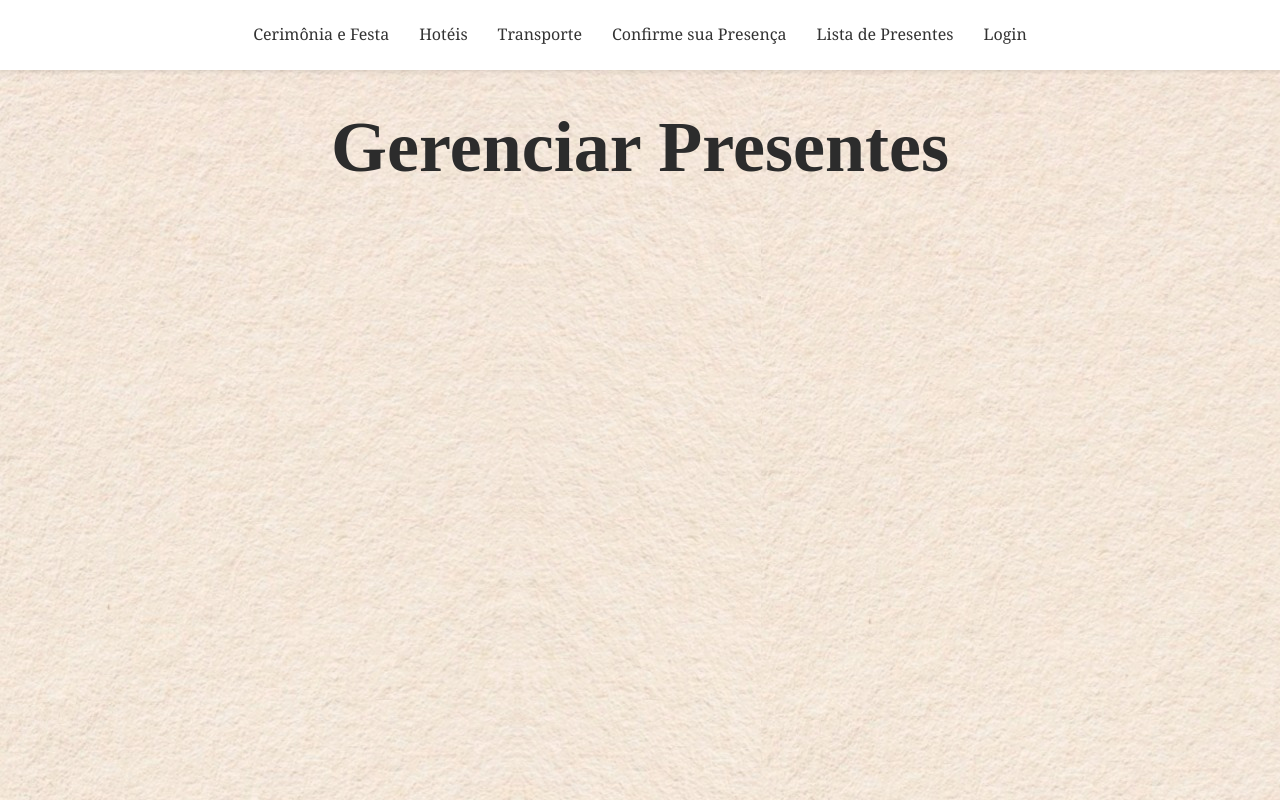
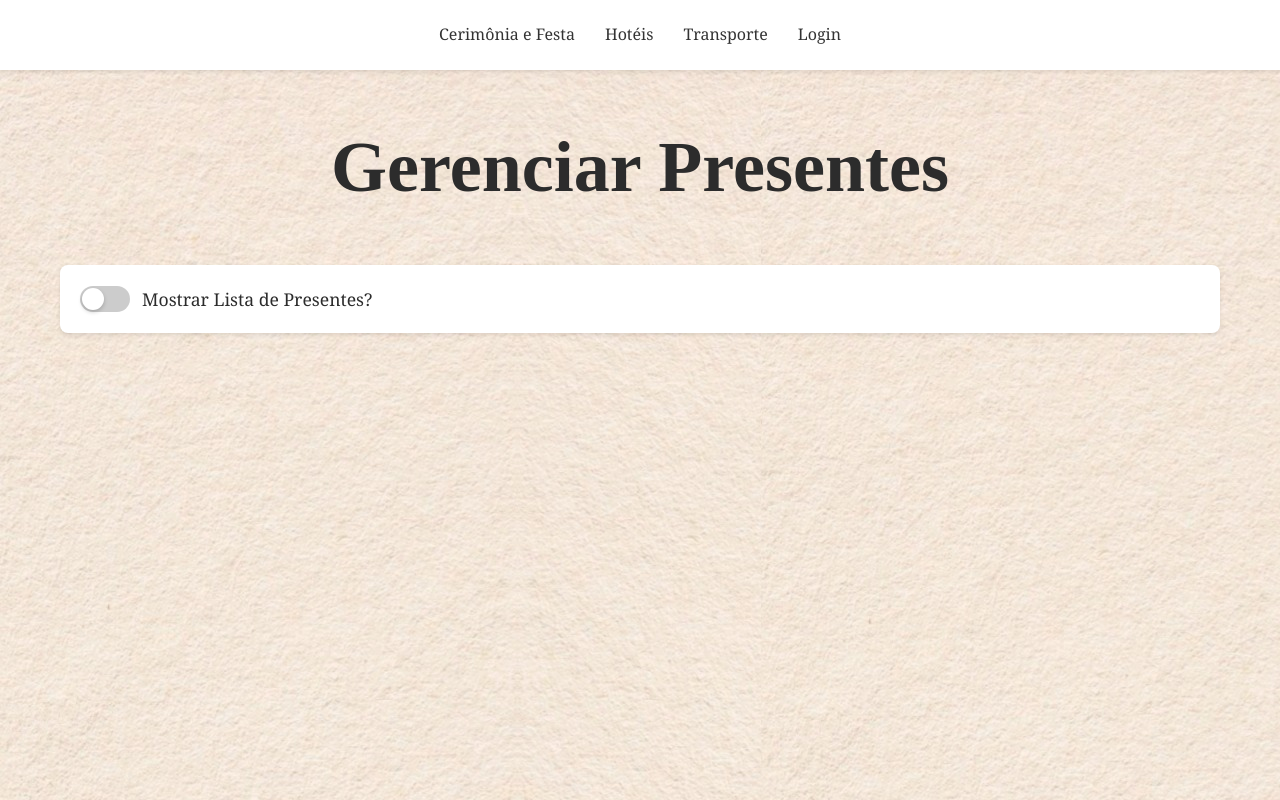
Before and after one commit to joaobrunoah/site-casamento, a React (Create React App) app in the folder client/: page /admin/gifts in a window 1280 px wide. Built offline with nearby package versions, Linux system fonts and the light colour scheme; no server answers; the HTML template or start-up script is replaced by a standard one; a web font is replaced by a local one.

Commit message:
Create admin

```diff
--- a/client/src/App.tsx
+++ b/client/src/App.tsx
@@ -1,6 +1,7 @@
 import React from 'react';
 import { BrowserRouter as Router, Routes, Route } from 'react-router-dom';
 import { AuthProvider } from './contexts/AuthContext';
+import { ConfigProvider } from './contexts/ConfigContext';
 import Navigation from './components/Navigation';
 import Home from './pages/Home';
 import AttendingForm from './pages/AttendingForm';
@@ -13,6 +14,7 @@ import './App.css';
 function App(): JSX.Element {
   return (
     <AuthProvider>
+      <ConfigProvider>
         <Router>
           <div className="App">
             <Navigation />
@@ -28,6 +30,7 @@ function App(): JSX.Element {
             </main>
           </div>
         </Router>
+      </ConfigProvider>
     </AuthProvider>
   );
 }
--- a/client/src/components/Navigation.tsx
+++ b/client/src/components/Navigation.tsx
@@ -1,12 +1,15 @@
 import React, { useState } from 'react';
-import { Link, useNavigate } from 'react-router-dom';
+import { Link, useNavigate, useLocation } from 'react-router-dom';
 import { useAuth } from '../contexts/AuthContext';
+import { useConfig } from '../contexts/ConfigContext';
 import './Navigation.css';
 
 const Navigation: React.FC = () => {
   const [isMenuOpen, setIsMenuOpen] = useState<boolean>(false);
   const navigate = useNavigate();
-  const { isAuthenticated } = useAuth();
+  const location = useLocation();
+  const { isAuthenticated, logout } = useAuth();
+  const { showConfirmationForm, showGiftsList } = useConfig();
 
   const handleHomeClick = (sectionId?: string) => {
     navigate('/');
@@ -29,6 +32,15 @@ const Navigation: React.FC = () => {
     setIsMenuOpen(false);
   };
 
+  const handleLogout = () => {
+    logout();
+    setIsMenuOpen(false);
+    // Check if user is on an admin page and redirect to home
+    if (location.pathname.startsWith('/admin')) {
+      navigate('/');
+    }
+  };
+
   return (
     <nav className="navigation">
       <div className="nav-container">
@@ -49,18 +61,23 @@ const Navigation: React.FC = () => {
               Transporte
             </button>
           </li>
+          {showConfirmationForm && (
             <li>
               <Link to="/attending-form" onClick={closeMenu}>
                 Confirme sua Presença
               </Link>
             </li>
+          )}
+          {showGiftsList && (
             <li>
               <Link to="/gifts" onClick={closeMenu}>
                 Lista de Presentes
               </Link>
             </li>
+          )}
           {isAuthenticated && (
             <>
+              <li className="nav-separator"></li>
               <li>
                 <Link to="/admin/attending-list" onClick={closeMenu}>
                   Lista de Convidados
@@ -70,6 +87,11 @@ const Navigation: React.FC = () => {
                 <Link to="/admin/gifts" onClick={closeMenu}>
                   Gerenciar Presentes
                 </Link>
+              </li>
+              <li>
+                <button onClick={handleLogout} className="logout-button">
+                  Sair
+                </button>
               </li>
             </>
           )}
@@ -111,18 +133,23 @@ const Navigation: React.FC = () => {
             Transporte
           </button>
         </li>
+        {showConfirmationForm && (
           <li>
             <Link to="/attending-form" onClick={closeMenu}>
               Confirme sua Presença
             </Link>
           </li>
+        )}
+        {showGiftsList && (
           <li>
             <Link to="/gifts" onClick={closeMenu}>
               Lista de Presentes
             </Link>
           </li>
+        )}
         {isAuthenticated && (
           <>
+            <li className="nav-separator mobile-separator"></li>
             <li>
               <Link to="/admin/attending-list" onClick={closeMenu}>
                 Lista de Convidados
@@ -132,6 +159,11 @@ const Navigation: React.FC = () => {
               <Link to="/admin/gifts" onClick={closeMenu}>
                 Gerenciar Presentes
               </Link>
+            </li>
+            <li>
+              <button onClick={handleLogout} className="logout-button">
+                Sair
+              </button>
             </li>
           </>
         )}
--- /dev/null
+++ b/client/src/contexts/ConfigContext.tsx
@@ -0,0 +1,108 @@
+import React, { createContext, useContext, useState, useEffect } from 'react';
+import { getFunctions } from 'firebase/functions';
+import app from '../firebase';
+
+interface ConfigContextType {
+  showConfirmationForm: boolean;
+  showGiftsList: boolean;
+  loading: boolean;
+  updateShowConfirmationForm: (value: boolean) => Promise<void>;
+  updateShowGiftsList: (value: boolean) => Promise<void>;
+  refreshConfig: () => Promise<void>;
+}
+
+const ConfigContext = createContext<ConfigContextType | undefined>(undefined);
+
+export const ConfigProvider: React.FC<{ children: React.ReactNode }> = ({ children }) => {
+  const [showConfirmationForm, setShowConfirmationForm] = useState<boolean>(false);
+  const [showGiftsList, setShowGiftsList] = useState<boolean>(false);
+  const [loading, setLoading] = useState<boolean>(true);
+
+  const getFunctionUrl = (functionName: string): string => {
+    const functionsInstance = getFunctions(app);
+    const projectId = app.options.projectId || '';
+    const region = 'us-central1';
+    const isEmulator = process.env.NODE_ENV === 'development' && process.env.REACT_APP_USE_EMULATORS === 'true';
+    return isEmulator
+      ? `http://localhost:5001/${projectId}/${region}/${functionName}`
+      : `https://${region}-${projectId}.cloudfunctions.net/${functionName}`;
+  };
+
+  const refreshConfig = async () => {
+    try {
+      const url = getFunctionUrl('getConfig');
+      const response = await fetch(url);
+      const result = await response.json();
+      if (result.success && result.config) {
+        setShowConfirmationForm(result.config['show-confirmation-form'] || false);
+        setShowGiftsList(result.config['show-gifts-list'] || false);
+      }
+    } catch (error) {
+      console.error('Error fetching config:', error);
+    } finally {
+      setLoading(false);
+    }
+  };
+
+  const updateShowConfirmationForm = async (value: boolean) => {
+    try {
+      const url = getFunctionUrl('updateConfig');
+      const response = await fetch(url, {
+        method: 'POST',
+        headers: {
+          'Content-Type': 'application/json',
+        },
+        body: JSON.stringify({ 'show-confirmation-form': value }),
+      });
+      const result = await response.json();
+      if (result.success) {
+        setShowConfirmationForm(value);
+      } else {
+        throw new Error(result.error || 'Failed to update config');
+      }
+    } catch (error) {
+      console.error('Error updating config:', error);
+      throw error;
+    }
+  };
+
+  const updateShowGiftsList = async (value: boolean) => {
+    try {
+      const url = getFunctionUrl('updateConfig');
+      const response = await fetch(url, {
+        method: 'POST',
+        headers: {
+          'Content-Type': 'application/json',
+        },
+        body: JSON.stringify({ 'show-gifts-list': value }),
+      });
+      const result = await response.json();
+      if (result.success) {
+        setShowGiftsList(value);
+      } else {
+        throw new Error(result.error || 'Failed to update config');
+      }
+    } catch (error) {
+      console.error('Error updating config:', error);
+      throw error;
+    }
+  };
+
+  useEffect(() => {
+    refreshConfig();
+  }, []);
+
+  return (
+    <ConfigContext.Provider value={{ showConfirmationForm, showGiftsList, loading, updateShowConfirmationForm, updateShowGiftsList, refreshConfig }}>
+      {children}
+    </ConfigContext.Provider>
+  );
+};
+
+export const useConfig = (): ConfigContextType => {
+  const context = useContext(ConfigContext);
+  if (context === undefined) {
+    throw new Error('useConfig must be used within a ConfigProvider');
+  }
+  return context;
+};
--- /dev/null
+++ b/client/src/pages/AdminAttendingList.css
@@ -0,0 +1,62 @@
+.admin-attending-list {
+  max-width: 1200px;
+  margin: 0 auto;
+  padding: 20px;
+}
+
+.config-section {
+  margin: 40px 0;
+  padding: 20px;
+  background-color: #fff;
+  border-radius: 8px;
+  box-shadow: 0 2px 4px rgba(0, 0, 0, 0.1);
+}
+
+.toggle-label {
+  display: flex;
+  align-items: center;
+  cursor: pointer;
+  font-size: 1.1rem;
+  gap: 12px;
+}
+
+.toggle-input {
+  width: 50px;
+  height: 26px;
+  appearance: none;
+  background-color: #ccc;
+  border-radius: 13px;
+  position: relative;
+  cursor: pointer;
+  transition: background-color 0.3s ease;
+}
+
+.toggle-input:checked {
+  background-color: #4caf50;
+}
+
+.toggle-input::before {
+  content: '';
+  position: absolute;
+  width: 22px;
+  height: 22px;
+  border-radius: 50%;
+  background-color: white;
+  top: 2px;
+  left: 2px;
+  transition: transform 0.3s ease;
+  box-shadow: 0 2px 4px rgba(0, 0, 0, 0.2);
+}
+
+.toggle-input:checked::before {
+  transform: translateX(24px);
+}
+
+.toggle-input:disabled {
+  opacity: 0.6;
+  cursor: not-allowed;
+}
+
+.toggle-text {
+  user-select: none;
+}
--- a/client/src/pages/AdminAttendingList.tsx
+++ b/client/src/pages/AdminAttendingList.tsx
@@ -1,9 +1,38 @@
-import React from 'react';
+import React, { useState } from 'react';
+import { useConfig } from '../contexts/ConfigContext';
+import './AdminAttendingList.css';
 
 const AdminAttendingList: React.FC = () => {
+  const { showConfirmationForm, updateShowConfirmationForm, loading } = useConfig();
+  const [updating, setUpdating] = useState<boolean>(false);
+
+  const handleToggle = async () => {
+    setUpdating(true);
+    try {
+      await updateShowConfirmationForm(!showConfirmationForm);
+    } catch (error) {
+      console.error('Error updating config:', error);
+      alert('Erro ao atualizar configuração. Tente novamente.');
+    } finally {
+      setUpdating(false);
+    }
+  };
+
   return (
-    <div>
+    <div className="admin-attending-list">
       <h1>Lista de Convidados</h1>
+      <div className="config-section">
+        <label className="toggle-label">
+          <input
+            type="checkbox"
+            checked={showConfirmationForm}
+            onChange={handleToggle}
+            disabled={loading || updating}
+            className="toggle-input"
+          />
+          <span className="toggle-text">Mostrar Confirmação de Presença?</span>
+        </label>
+      </div>
       {/* Admin list will be added later */}
     </div>
   );
--- /dev/null
+++ b/client/src/pages/AdminGifts.css
@@ -0,0 +1,62 @@
+.admin-gifts {
+  max-width: 1200px;
+  margin: 0 auto;
+  padding: 20px;
+}
+
+.config-section {
+  margin: 40px 0;
+  padding: 20px;
+  background-color: #fff;
+  border-radius: 8px;
+  box-shadow: 0 2px 4px rgba(0, 0, 0, 0.1);
+}
+
+.toggle-label {
+  display: flex;
+  align-items: center;
+  cursor: pointer;
+  font-size: 1.1rem;
+  gap: 12px;
+}
+
+.toggle-input {
+  width: 50px;
+  height: 26px;
+  appearance: none;
+  background-color: #ccc;
+  border-radius: 13px;
+  position: relative;
+  cursor: pointer;
+  transition: background-color 0.3s ease;
+}
+
+.toggle-input:checked {
+  background-color: #4caf50;
+}
+
+.toggle-input::before {
+  content: '';
+  position: absolute;
+  width: 22px;
+  height: 22px;
+  border-radius: 50%;
+  background-color: white;
+  top: 2px;
+  left: 2px;
+  transition: transform 0.3s ease;
+  box-shadow: 0 2px 4px rgba(0, 0, 0, 0.2);
+}
+
+.toggle-input:checked::before {
+  transform: translateX(24px);
+}
+
+.toggle-input:disabled {
+  opacity: 0.6;
+  cursor: not-allowed;
+}
+
+.toggle-text {
+  user-select: none;
+}
--- a/client/src/pages/AdminGifts.tsx
+++ b/client/src/pages/AdminGifts.tsx
@@ -1,9 +1,38 @@
-import React from 'react';
+import React, { useState } from 'react';
+import { useConfig } from '../contexts/ConfigContext';
+import './AdminGifts.css';
 
 const AdminGifts: React.FC = () => {
+  const { showGiftsList, updateShowGiftsList, loading } = useConfig();
+  const [updating, setUpdating] = useState<boolean>(false);
+
+  const handleToggle = async () => {
+    setUpdating(true);
+    try {
+      await updateShowGiftsList(!showGiftsList);
+    } catch (error) {
+      console.error('Error updating config:', error);
+      alert('Erro ao atualizar configuração. Tente novamente.');
+    } finally {
+      setUpdating(false);
+    }
+  };
+
   return (
-    <div>
+    <div className="admin-gifts">
       <h1>Gerenciar Presentes</h1>
+      <div className="config-section">
+        <label className="toggle-label">
+          <input
+            type="checkbox"
+            checked={showGiftsList}
+            onChange={handleToggle}
+            disabled={loading || updating}
+            className="toggle-input"
+          />
+          <span className="toggle-text">Mostrar Lista de Presentes?</span>
+        </label>
+      </div>
       {/* Admin gifts management will be added later */}
     </div>
   );
```
Also changed, not shown: client/src/components/Navigation.css (+29 -0 lines), 1 other file (tests, documents, lock files or other folders). Lines whose indentation alone changed are shown as unchanged.
